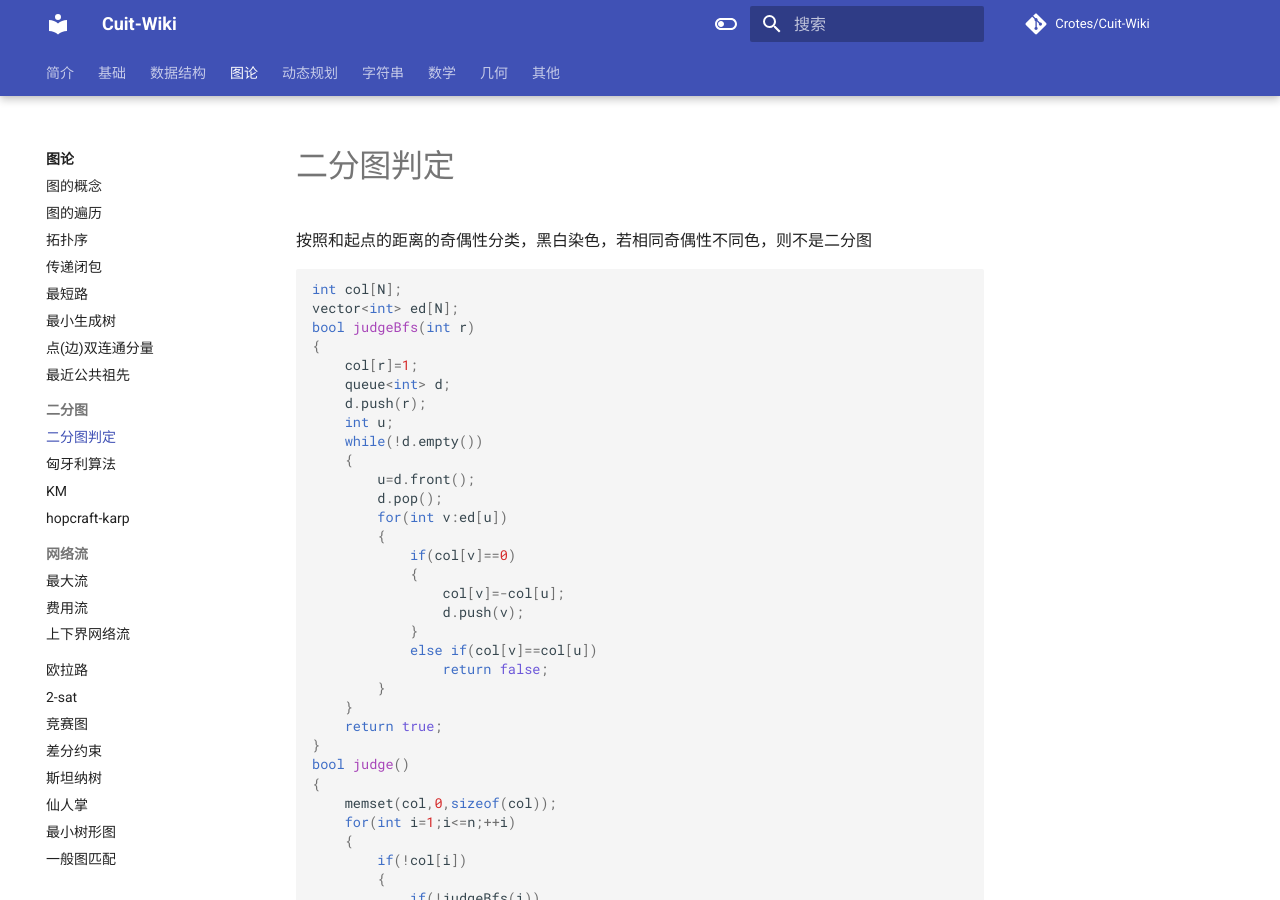
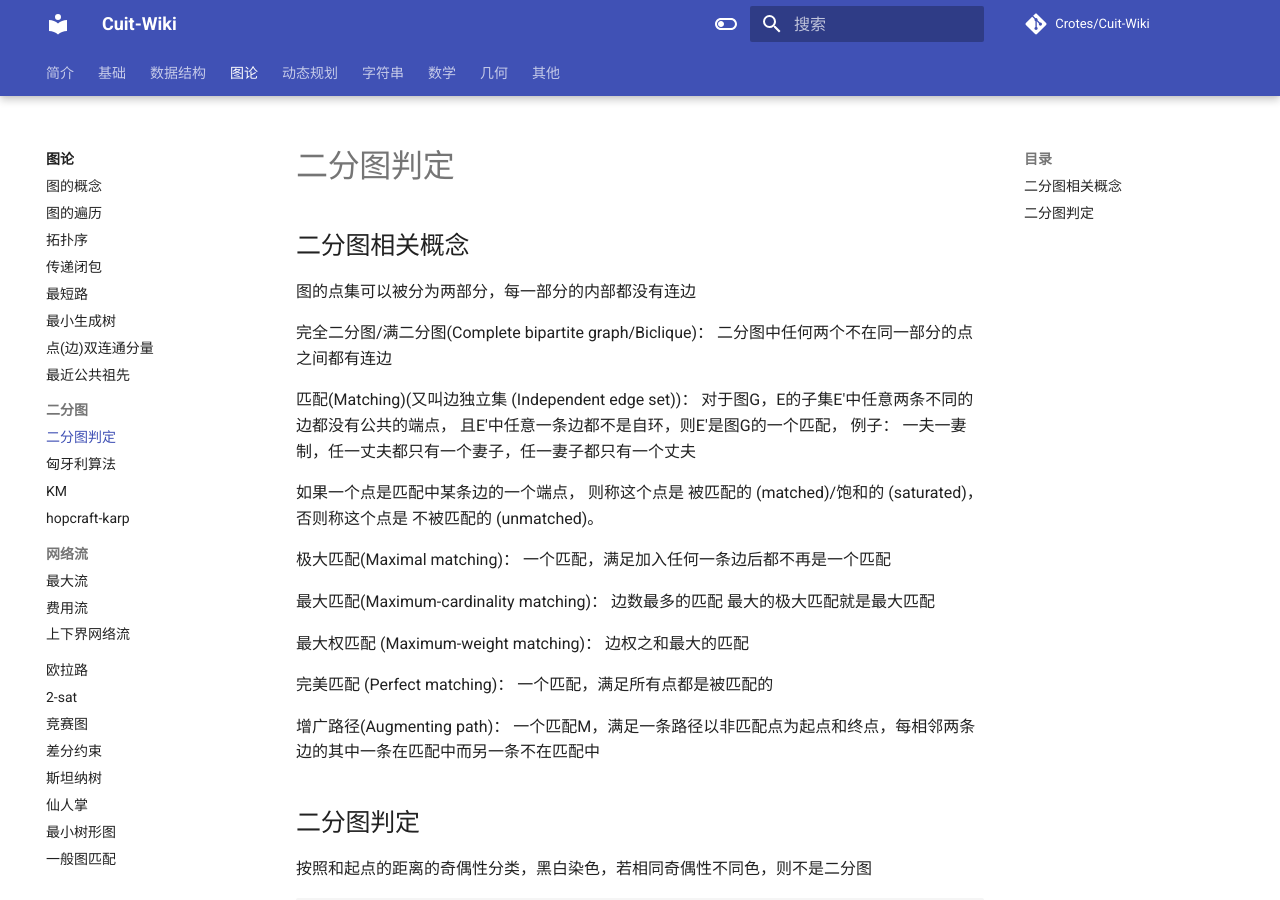
Before and after one commit to Crotes/Cuit-Wiki, an MkDocs documentation site: the page built from docs/Graph/二分图判定.md, in a window 1280 px wide and 900 px high. Built offline with MkDocs 1.6.1 and Material for MkDocs 9.7.7, drawn with Linux system fonts in a browser that asks for light colours; comment, search, counter and statistics services are not loaded.

Commit message:
Update 二分图判定.md

````diff
--- a/docs/Graph/二分图判定.md
+++ b/docs/Graph/二分图判定.md
@@ -1,3 +1,35 @@
+## 二分图相关概念
+图的点集可以被分为两部分，每一部分的内部都没有连边
+
+完全二分图/满二分图(Complete bipartite graph/Biclique)：
+二分图中任何两个不在同一部分的点之间都有连边
+
+匹配(Matching)(又叫边独立集 (Independent edge set))：
+对于图G，E的子集E'中任意两条不同的边都没有公共的端点，
+且E'中任意一条边都不是自环，则E'是图G的一个匹配，
+例子：
+一夫一妻制，任一丈夫都只有一个妻子，任一妻子都只有一个丈夫
+
+如果一个点是匹配中某条边的一个端点，
+则称这个点是 被匹配的 (matched)/饱和的 (saturated)，
+否则称这个点是 不被匹配的 (unmatched)。
+
+极大匹配(Maximal matching)：
+一个匹配，满足加入任何一条边后都不再是一个匹配
+
+最大匹配(Maximum-cardinality matching)：
+边数最多的匹配
+最大的极大匹配就是最大匹配
+
+最大权匹配 (Maximum-weight matching)：
+边权之和最大的匹配
+
+完美匹配 (Perfect matching)：
+一个匹配，满足所有点都是被匹配的
+
+增广路径(Augmenting path)：
+一个匹配M，满足一条路径以非匹配点为起点和终点，每相邻两条边的其中一条在匹配中而另一条不在匹配中
+## 二分图判定
 按照和起点的距离的奇偶性分类，黑白染色，若相同奇偶性不同色，则不是二分图
 
 ```c++
````
